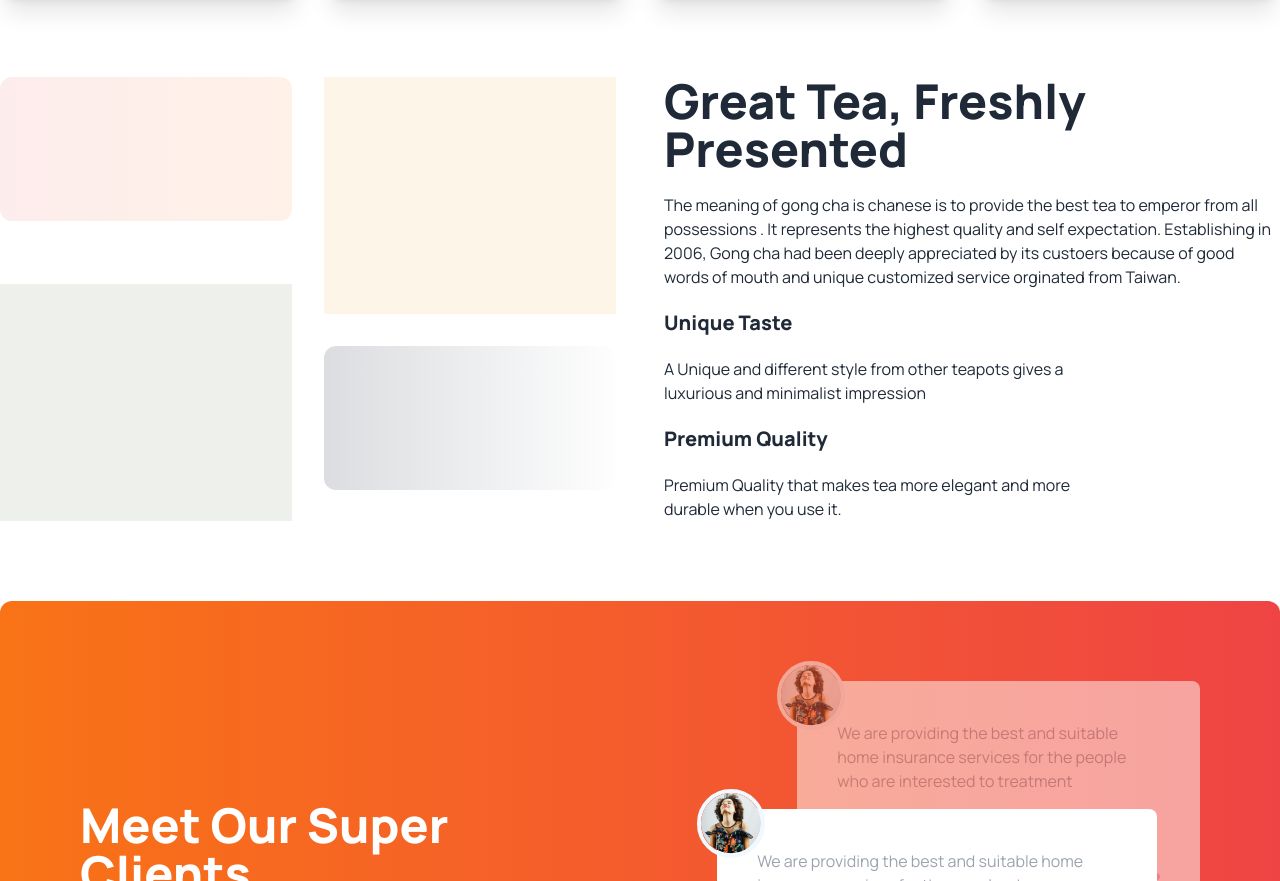
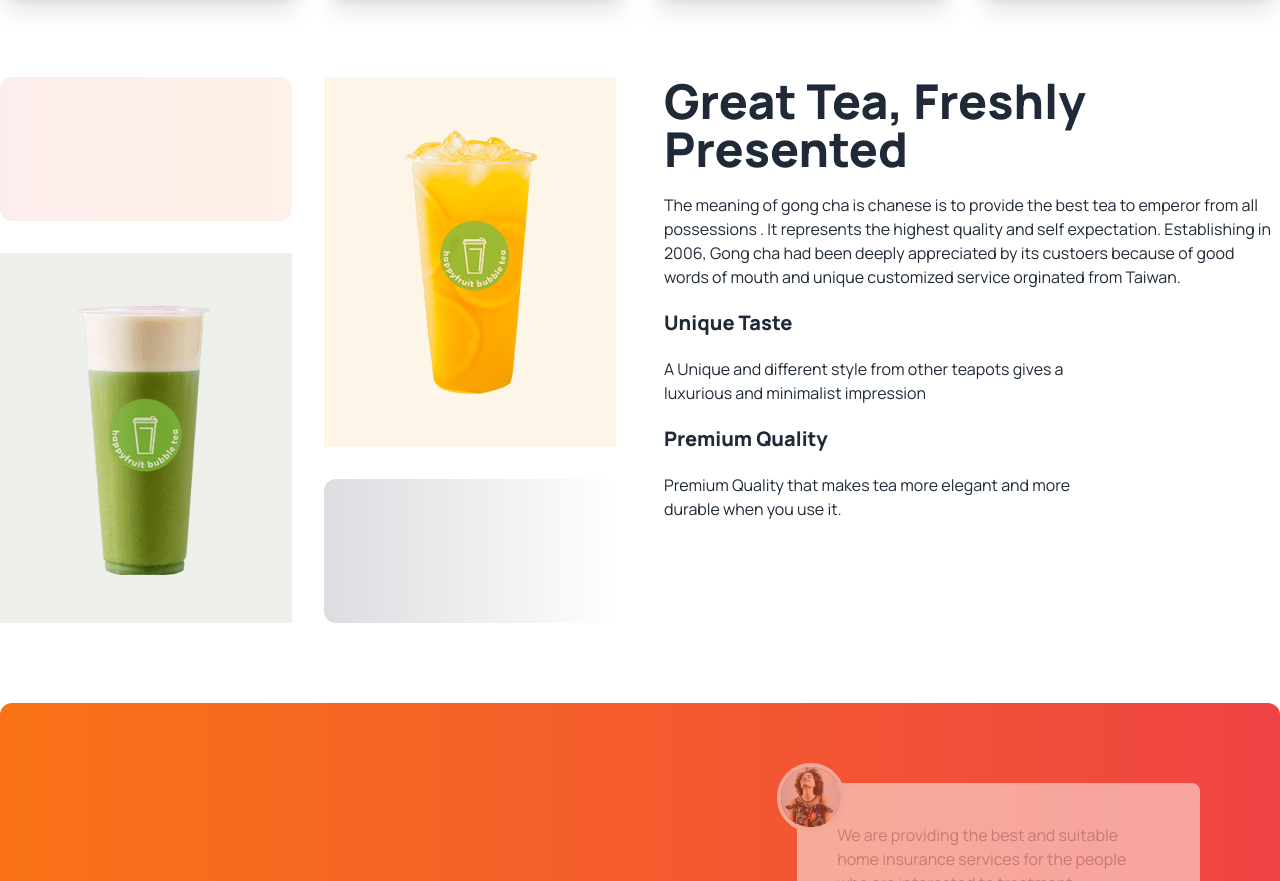
Before and after one commit to Jubair234/tea-house, a plain HTML site: page index.html in a window 1280 px wide. Shown: the part 1152-2033 px from the top of the page. Drawn offline with nearby package versions, Linux system fonts and the light colour scheme; the site is published under a folder, as on GitHub Pages, so addresses that start at the root find nothing.

Commit message:
Some minor changes

```diff
--- a/index.html
+++ b/index.html
@@ -130,9 +130,9 @@
       <div class="grid grid-cols-1 gap-8 md:grid-cols-2 flex-1">
         <div class="rounded-xl h-36 bg-gradient-to-r from-red-500 to-orange-500 opacity-10	 	"></div>
         <div class="row-span-2 bg-[#E6A6231A] flex justify-center items-center"><img class="px-8 py-12"
-            src="/images/fresh-1.png" alt=""></div>
+            src="images/fresh-1.png" alt=""></div>
         <div class="row-span-2 bg-[#5776391A] flex justify-center items-center"><img class="px-8 py-12"
-            src="/images/fresh-2.png" alt=""></div>
+            src="images/fresh-2.png" alt=""></div>
         <div class="rounded-xl h-36	bg-gradient-to-r from-gray-600 to-gray-50 opacity-20	"></div>
 
 
```
